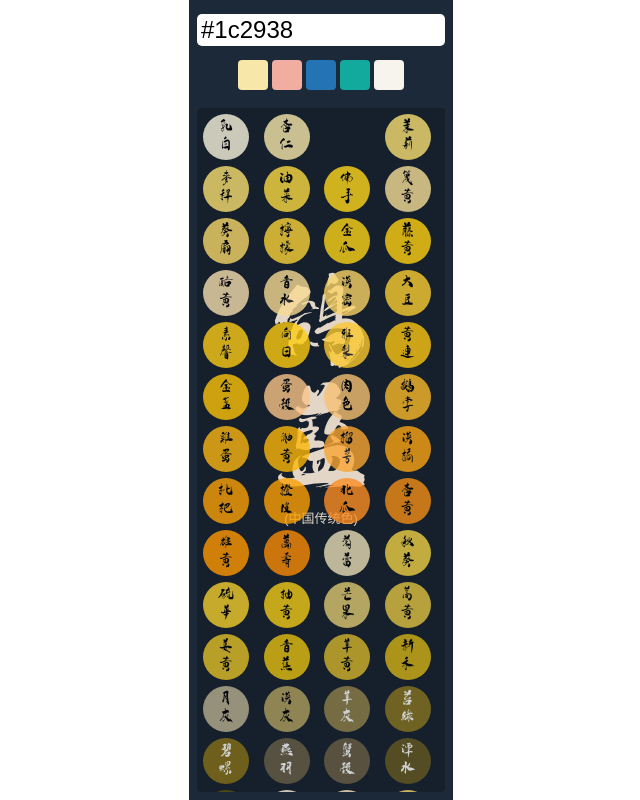
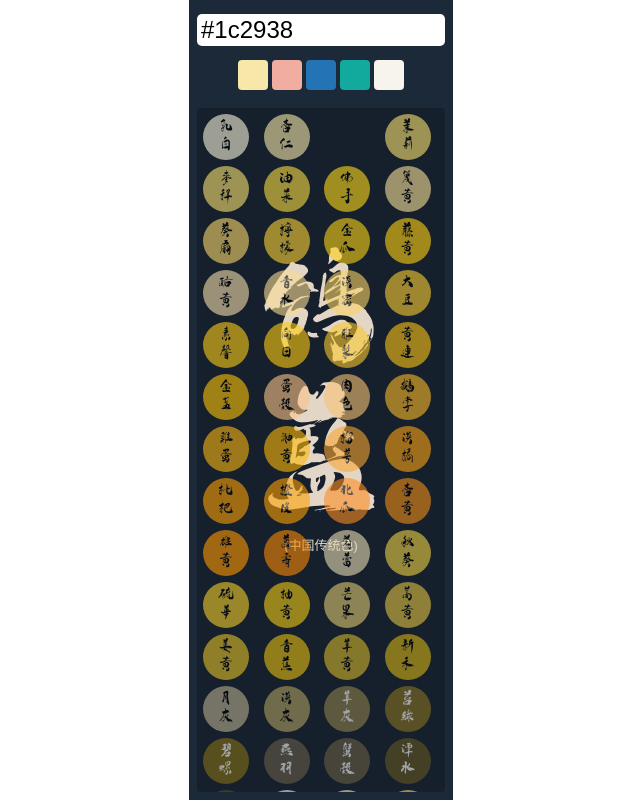
Before and after one commit to joisun/coralize, a website: page template/index.html in a window 1280 px wide. Shown: the whole page, without its empty margins (319-959 px from the left). Drawn offline with Linux system fonts and the light colour scheme.

Commit message:
doc: upload doc pic

```diff
--- a/template/main.scss
+++ b/template/main.scss
@@ -147,7 +147,7 @@ $nav-width: 264px;
         #colorName {
           font-family: 'YuWeiShuFaYunMoFanTi', cursive;
           letter-spacing: 0.2em;
-          font-size: 98px;
+          font-size: 120px;
           font-weight: 500;
           color: #1c2938;
           text-align: center;
@@ -197,7 +197,7 @@ $nav-width: 264px;
           position: relative;
           // margin-bottom: 20px;
           font-family: Arial, Helvetica, sans-serif;
-          opacity: .8;
+          opacity: .6;
           display: flex;
           justify-content: center;
           align-items: center;
```
Also changed, not shown: README.md, doc/doc.png (added), template/dist/main.css.
